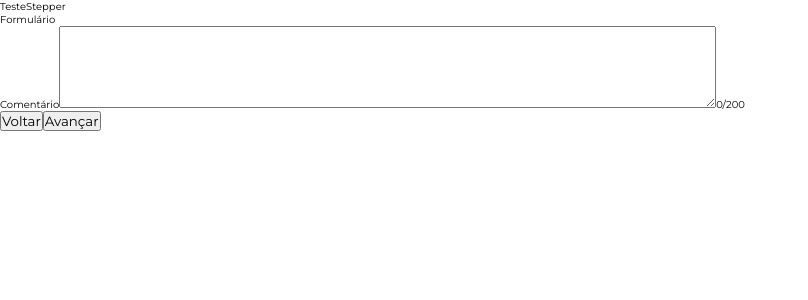
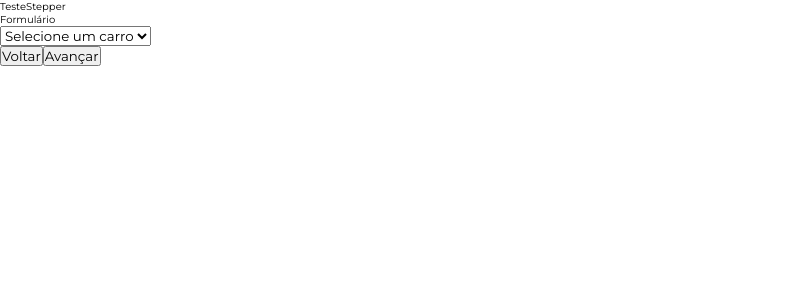
Before and after one commit to gmcotta/testdrive-fca-web, a React (Create React App) app: page /teste in a window 1280 px wide. Shown: the top 300 px of the page, without its empty margins (0-808 px from the left). Built offline with nearby package versions, Linux system fonts and the light colour scheme.

Commit message:
integrating nlu api on app

```diff
--- a/src/pages/TesteStepper/index.tsx
+++ b/src/pages/TesteStepper/index.tsx
@@ -1,4 +1,6 @@
-import React, { useCallback, useEffect, useMemo, useState } from 'react';
+import React, { useCallback, useEffect, useState } from 'react';
+import api from '../../services/api';
+
 import './styles.css';
 
 type FormValues = {
@@ -6,6 +8,10 @@ type FormValues = {
   anonymous: boolean;
   car: string;
   text: string;
+};
+
+type RecommendationType = {
+  [key: string]: string;
 };
 
 const StepperForm = () => {
@@ -27,12 +33,29 @@ const StepperForm = () => {
     car: false,
     text: false,
   };
+  const initialResult = {
+    recommendation: '',
+    entities: [],
+  };
+
+  const recommendedCars: RecommendationType = {
+    TORO: 'Fiat Toro',
+    DUCATO: 'Fiat Ducato',
+    FIORINO: 'Fiat Fiorino',
+    CRONOS: 'Fiat Cronos',
+    'FIAT 500': 'Fiat 500',
+    MAREA: 'Fiat Marea',
+    LINEA: 'Fiat Linea',
+    ARGO: 'Fiat Argo',
+    RENEGADE: 'Jeep Renegade',
+  };
 
   const [values, setValues] = useState<FormValues>(initialValues);
   const [errors, setErrors] = useState(initialErrors);
   const [touched, setTouched] = useState(initialTouched);
+  const [apiResults, setApiResults] = useState(initialResult);
 
-  const [currentStep, setCurrentStep] = useState(2);
+  const [currentStep, setCurrentStep] = useState(1);
   const commentMaxLength = 200;
 
   const defineErrorMessage = useCallback((key, message) => {
@@ -135,14 +158,20 @@ const StepperForm = () => {
               text: true,
             }));
           } else {
-            nextStep();
+            api
+              .post('/api/v1/recommend', { car: values.car, text: values.text })
+              .then(response => {
+                console.log(response.data);
+                setApiResults(response.data);
+                nextStep();
+              });
           }
           break;
         default:
           break;
       }
     },
-    [currentStep, nextStep, errors, setTouched],
+    [currentStep, nextStep, errors, setTouched, values, apiResults],
   );
 
   return (
@@ -183,15 +212,15 @@ const StepperForm = () => {
           onBlur={event => handleBlur(event)}
         >
           <option value="">Selecione um carro</option>
-          <option value="toro">Toro</option>
-          <option value="ducato">Ducato</option>
-          <option value="fiorino">Fiorino</option>
-          <option value="cronos">Cronos</option>
-          <option value="fiat 500">Fiat 500</option>
-          <option value="marea">Marea</option>
-          <option value="linea">Linea</option>
-          <option value="argo">Argo</option>
-          <option value="renegade">Renegade</option>
+          <option value="TORO">Toro</option>
+          <option value="DUCATO">Ducato</option>
+          <option value="FIORINO">Fiorino</option>
+          <option value="CRONOS">Cronos</option>
+          <option value="FIAT 500">Fiat 500</option>
+          <option value="MAREA">Marea</option>
+          <option value="LINEA">Linea</option>
+          <option value="ARGO">Argo</option>
+          <option value="RENEGADE">Renegade</option>
         </select>
         {touched.car && errors.car && <span>{errors.car}</span>}
       </section>
@@ -212,6 +241,28 @@ const StepperForm = () => {
       </section>
       <section className={`section--${currentStep === 3 ? 'active' : 'hide'}`}>
         <h1>Obrigado</h1>
+        {apiResults.recommendation && (
+          <>
+            <p>Que pena que você não gostou do carro &#58;&#40;</p>
+            <p>
+              {`Caso queira realizar um novo test drive conosco,
+            sugerimos o ${recommendedCars[apiResults.recommendation]}.`}
+            </p>
+          </>
+        )}
+        {!apiResults.recommendation && apiResults.entities.length && (
+          <>
+            <p>Maravilha! Ficamos felizes que tenha gostado!</p>
+            <p>Caso tenha se identificado, entraremos em contato.</p>
+          </>
+        )}
+        {!apiResults.recommendation && !apiResults.entities.length && (
+          <>
+            <p>Não conseguimos processar seu comentário...</p>
+            <p>Por favor, tente novamente mais tarde.</p>
+          </>
+        )}
+        <h1>{JSON.stringify(apiResults, null, 2)}</h1>
       </section>
       <footer>
         <button
@@ -237,24 +288,3 @@ const TesteStepper: React.FC = () => {
 };
 
 export default TesteStepper;
-
-// const schemaValidation = Yup.object().shape({
-//   identification: Yup.string().when('anonymous', {
-//     is: false,
-//     then: Yup.string().required('Necessário preencher algum campo.'),
-//   }),
-//   anonymous: Yup.boolean(),
-//   car: Yup.string().when(['identification', 'anonymous'], {
-//     is: (identification, anonymous) => anonymous || !!identification,
-//     then: Yup.string().required('Necessário selecionar um carro.'),
-//   }),
-// });
-
-// schemaValidation
-//   .validate({
-//     identification: values.identification,
-//     anonymous: values.anonymous,
-//     car: values.car,
-//   })
-//   .then(valuesValidated => console.log(valuesValidated))
-//   .catch(err => console.log(err.errors));
--- /dev/null
+++ b/src/services/api.ts
@@ -0,0 +1,7 @@
+import axios from 'axios';
+
+const api = axios.create({
+  baseURL: 'http://testdrive-fca.mybluemix.net',
+});
+
+export default api;
```
